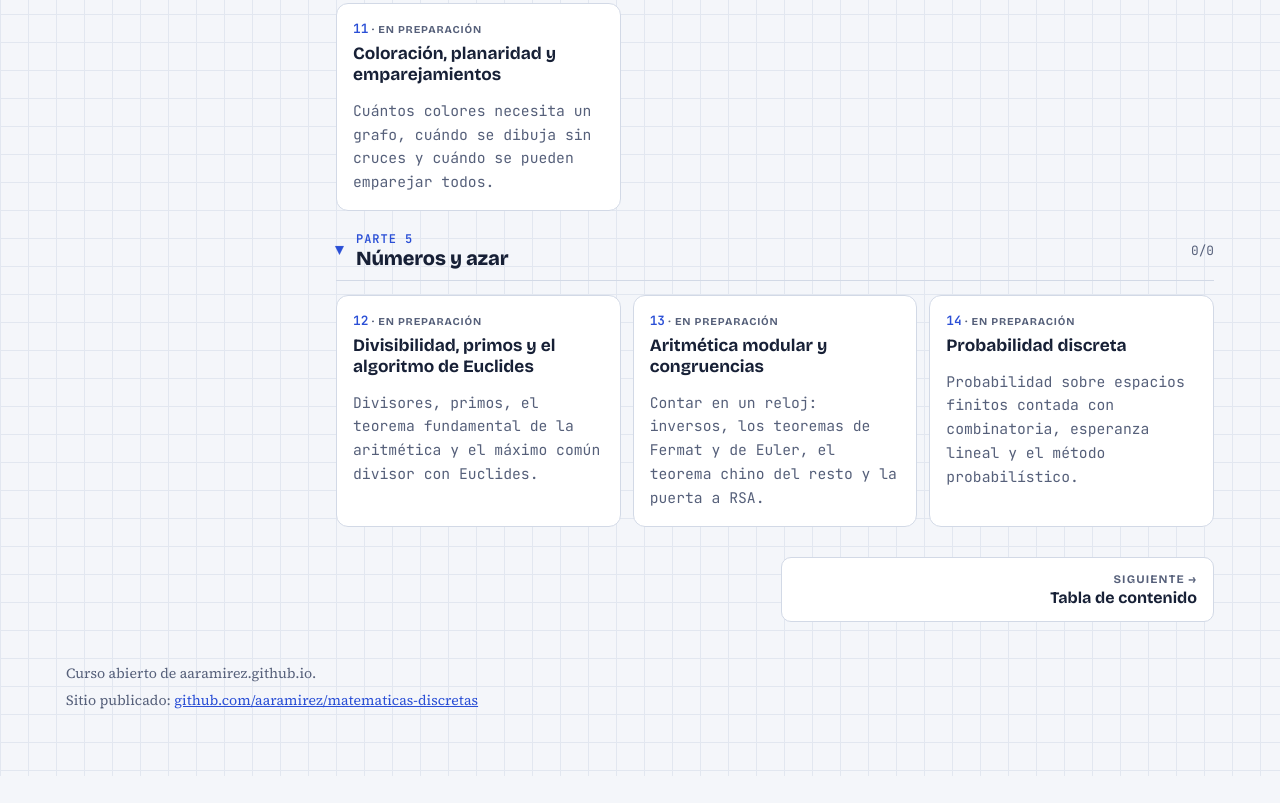
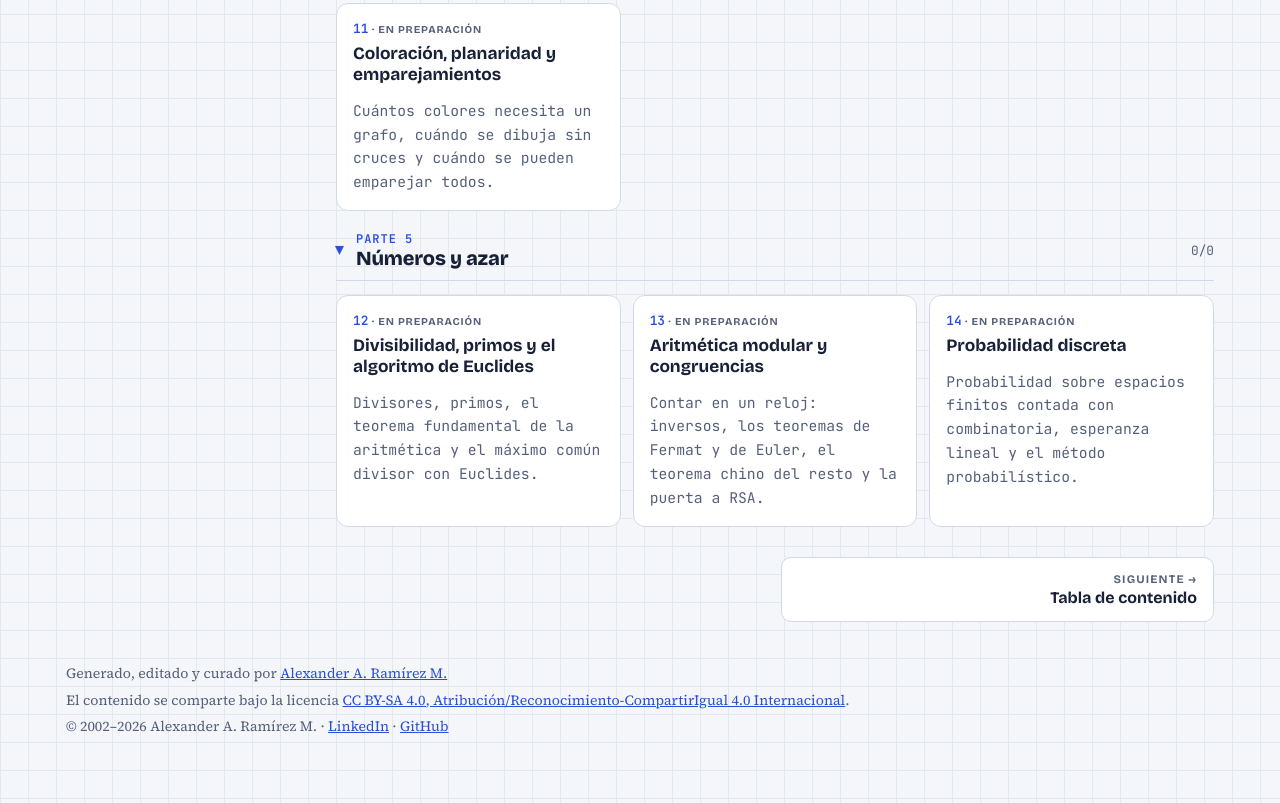
Before and after one commit to aaramirez/matematicas-discretas, a plain HTML site: page index.html in a window 1280 px wide. Shown: the part 2394-3197 px from the top of the page. Before the commit the page ends 3170 px from the top, so only its background shows below. Drawn offline with nearby package versions, Linux system fonts and the light colour scheme.

Commit message:
Pie común: autoría, licencia CC BY-SA 4.0 y año que se actualiza solo

```diff
--- a/index.html
+++ b/index.html
@@ -94,7 +94,7 @@ height="0" width="0" style="display:none;visibility:hidden"></iframe></noscript>
 <nav class="pager" id="pager" aria-label="Capítulo anterior y siguiente"></nav>
 </main>
 </div>
-<footer><span>Curso abierto de aaramirez.github.io.</span><span>Sitio publicado: <a href="https://github.com/aaramirez/matematicas-discretas" target="_blank" rel="noopener">github.com/aaramirez/matematicas-discretas</a></span></footer>
+<footer><span>Generado, editado y curado por <a href="https://www.linkedin.com/in/alexander-ramirez-morales/" target="_blank" rel="noopener">Alexander A. Ramírez M.</a></span><span>El contenido se comparte bajo la licencia <a href="https://creativecommons.org/licenses/by-sa/4.0/deed.es" target="_blank" rel="noopener">CC BY-SA 4.0, Atribución/Reconocimiento-CompartirIgual 4.0 Internacional</a>.</span><span>© 2002–<span data-anio>2026</span> Alexander A. Ramírez M. · <a href="https://www.linkedin.com/in/alexander-ramirez-morales/" target="_blank" rel="noopener">LinkedIn</a> · <a href="https://github.com/aaramirez" target="_blank" rel="noopener">GitHub</a></span><script>document.querySelectorAll('[data-anio]').forEach(function (e) { e.textContent = new Date().getFullYear(); });</script></footer>
 </div>
 <script src="assets/lab.js"></script>
 </body>
```
Also changed, not shown: temario.html (+1 -1 lines).
